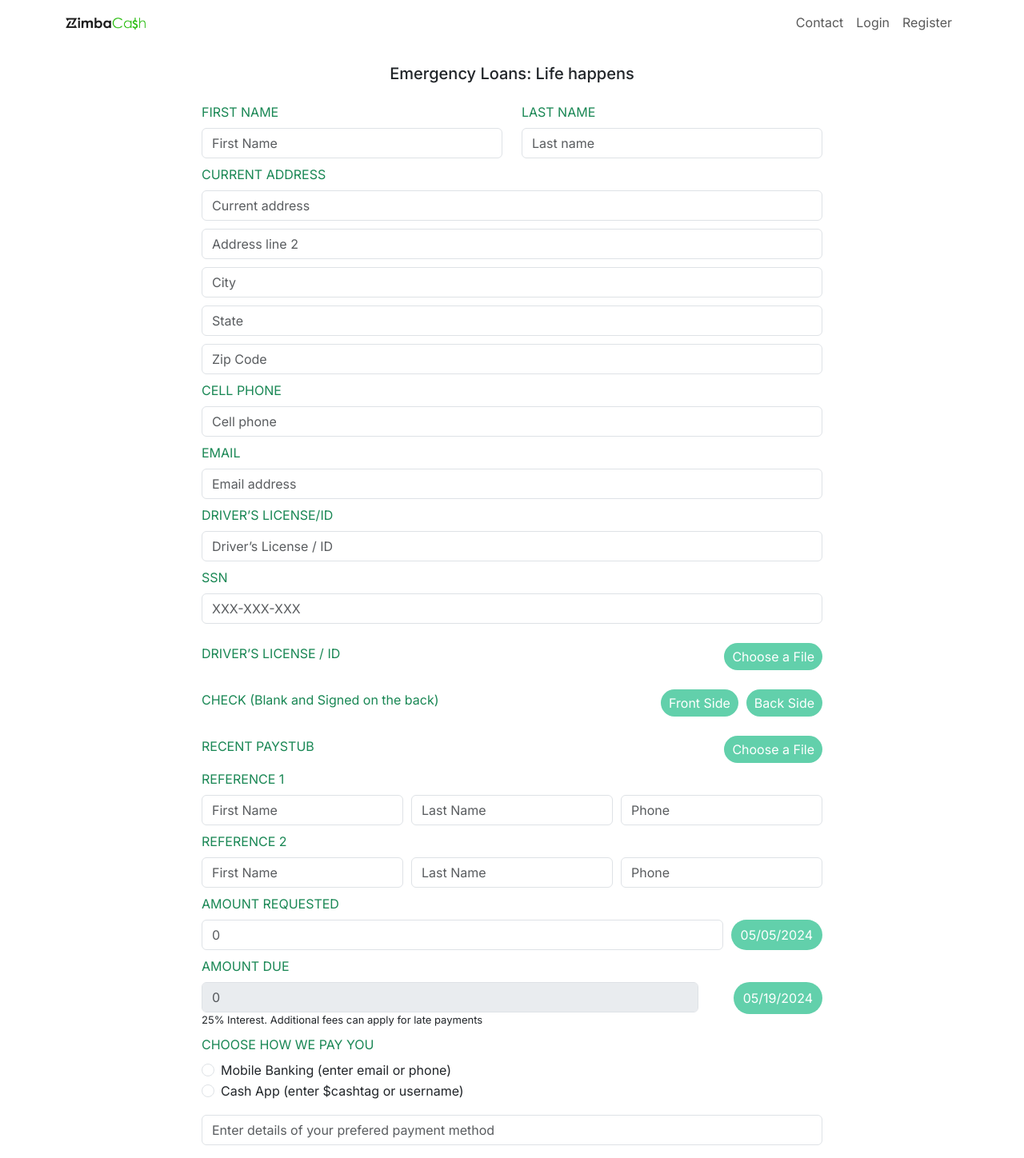
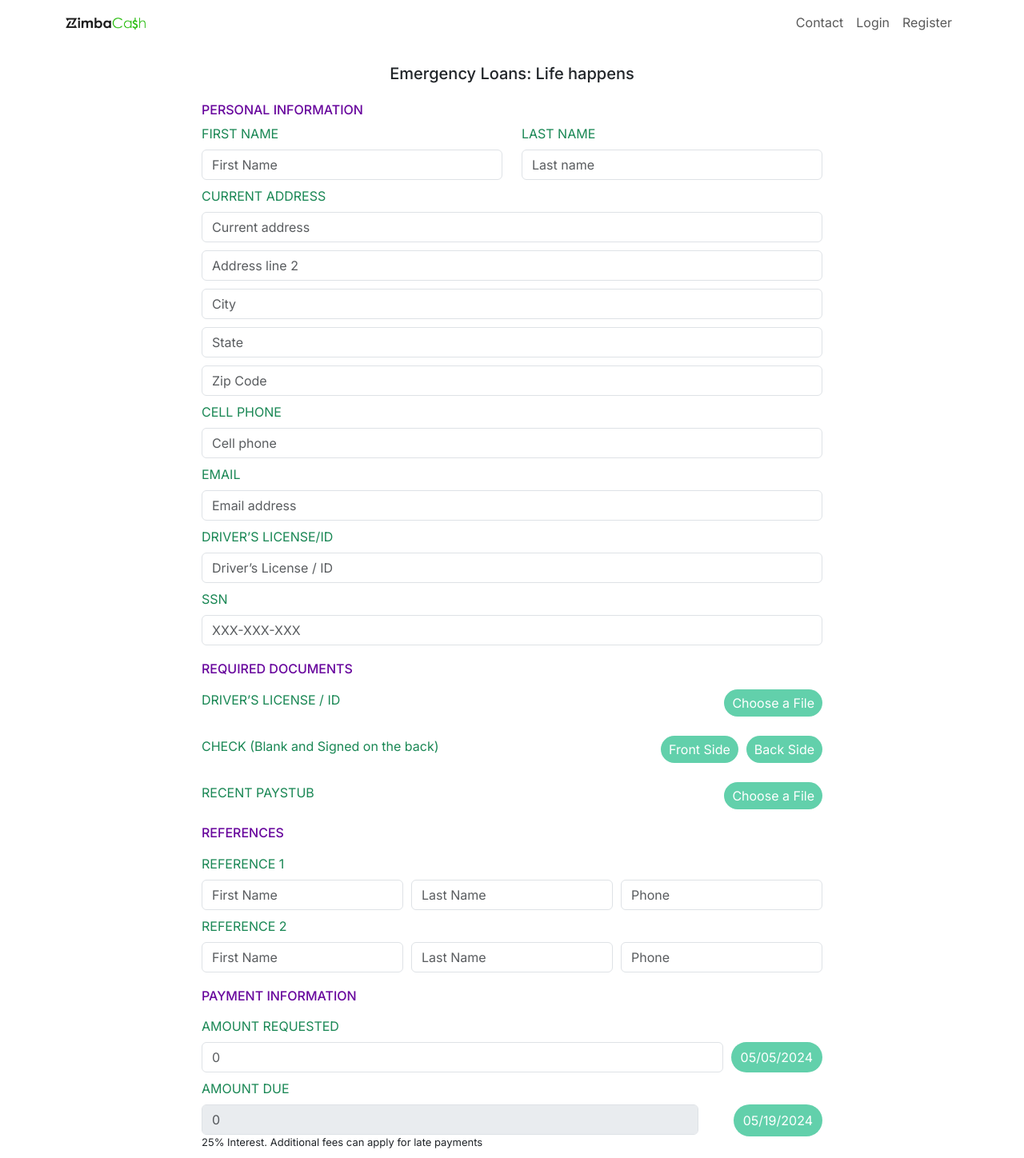
Before and after one commit to mubinkg/micro-finance, a Next.js app: page /zimba-cash/loan in a window 1280 px wide. Shown: the top 1448 px of the page at 80% size. Built offline with nearby package versions, Linux system fonts and the light colour scheme.

Commit message:
add subheding

```diff
--- a/app/zimba-cash/loan/page.jsx
+++ b/app/zimba-cash/loan/page.jsx
@@ -204,6 +204,7 @@ export default function Page() {
                 <div className='container' style={{ maxWidth: "800px", display: "flex", flexDirection: "column", justifyContent: "center", alignContent: "center", }}>
                     <h5 style={{ textAlign: "center" }} className='my-4'>Emergency Loans: Life happens</h5>
                     <Row>
+                        <h6 style={{color: "#68069d"}}>PERSONAL INFORMATION</h6>
                         <Col lg={6} md={12}>
                             <Label className='text-success'>
                                 FIRST NAME
@@ -387,7 +388,8 @@ export default function Page() {
                             )}
                         />
                     </div>
-                    <div className='mt-4' style={{ width: "100%", display: "flex", gap: "10px", justifyContent: "space-between", alignContent: "center", alignItems: "center" }}>
+                    <h6 style={{color: "#68069d", marginTop: "20px"}}>REQUIRED DOCUMENTS</h6>
+                    <div className='mt-2' style={{ width: "100%", display: "flex", gap: "10px", justifyContent: "space-between", alignContent: "center", alignItems: "center" }}>
                         <Label className='text-success'>DRIVER&rsquo;S LICENSE / ID</Label>
                         <label style={{ cursor: "pointer", padding: '5px 10px', color: "white", background: "#62d0ab", border: 'none', outline: "none", borderRadius: "50px" }}>
                             <input required type="file" {...register('driverLicenseImage')} style={{ display: 'none' }} />
@@ -418,6 +420,7 @@ export default function Page() {
                         </label>
                         {watch('paystubs')?.length ? <img width={250} height="auto" src={URL.createObjectURL(watch('paystubs')[0])} /> : ""}
                     </div>
+                    <h6 style={{color: "#68069d", marginTop: "20px"}}>REFERENCES</h6>
                     <Label className='my-2 text-success'>REFERENCE 1</Label>
                     <div style={{ width: "100%", display: "flex", gap: "10px" }}>
                         <Controller
@@ -504,6 +507,7 @@ export default function Page() {
                             )}
                         />
                     </div>
+                    <h6 style={{color: "#68069d", marginTop: "20px"}}>PAYMENT INFORMATION</h6>
                     <Label className='my-2 text-success'>AMOUNT REQUESTED</Label>
                     <div style={{ width: "100%", display: "flex", gap: "10px" }}>
                         <Controller
```
